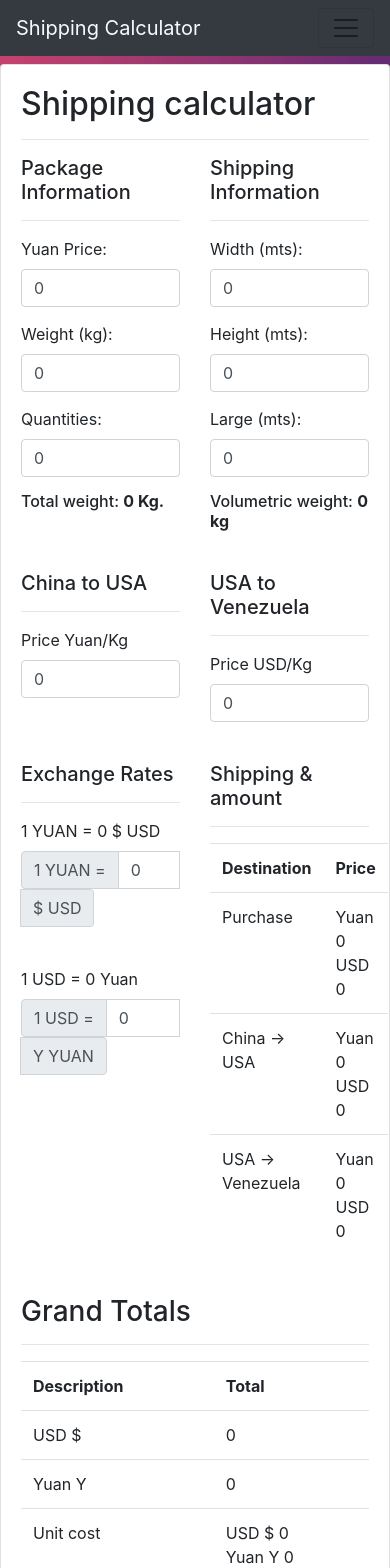
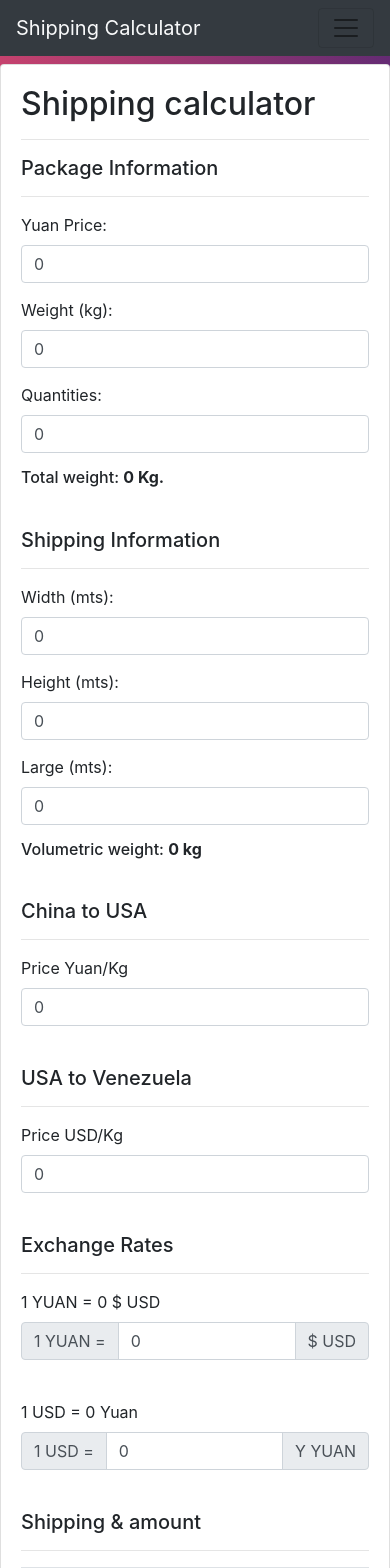
Before and after one commit to Helg18/angular-shipping-calculator, an Angular app: page / in a window 390 px wide. Shown: the top 1568 px of the page. Built offline with nearby package versions, Linux system fonts and the light colour scheme.

Commit message:
Agregando soporte para dispositivos moviles

```diff
--- a/src/app/app.component.html
+++ b/src/app/app.component.html
@@ -1,4 +1,4 @@
-<nav class="navbar navbar-expand-lg navbar-light bg-dark">
+ <nav class="navbar navbar-expand-lg navbar-light bg-dark">
   <a class="navbar-brand text-capitalize text-light" href="#">Shipping Calculator</a>
   <button class="navbar-toggler" type="button" data-toggle="collapse" data-target="#navbarSupportedContent" aria-controls="navbarSupportedContent" aria-expanded="false" aria-label="Toggle navigation">
     <span class="navbar-toggler-icon"></span>
@@ -11,7 +11,7 @@
         <h2>Shipping calculator</h2>
         <hr>
         <div class="row">
-          <div class="col-6 mb-4">
+          <div class="col-sm-12 col-md-6 col-lg-6 col-xl-6 mb-4">
             <h5>Package Information</h5>
             <hr>
             <div class="form-group">
@@ -24,7 +24,7 @@
               <h6>Total weight: <strong>{{ shipping.totalWeight }} Kg.</strong></h6>
             </div>
           </div>
-          <div class="col-6 mb-4">
+          <div class="col-sm-12 col-md-6 col-lg-6 col-xl-6 mb-4">
             <h5>Shipping Information</h5>
             <hr>
             <div class="form-group">
@@ -39,7 +39,7 @@
           </div>
         </div>
         <div class="row">
-          <div class="col-6 mb-4">
+          <div class="col-sm-12 col-md-6 col-lg-6 col-xl-6 mb-4">
             <h5>China to USA</h5>
             <hr>
             <div class="form-group">
@@ -47,7 +47,7 @@
               <input type="number" id="ctu_price" class="form-control" [(ngModel)]="shipping.ctuPrice" (change)="initialPoint()">
             </div>
           </div>
-          <div class="col-6 mb-4">
+          <div class="col-sm-12 col-md-6 col-lg-6 col-xl-6 mb-4">
             <h5>USA to Venezuela</h5>
             <hr>
             <div class="form-group">
@@ -57,7 +57,7 @@
           </div>
         </div>
         <div class="row">
-          <div class="col-6 mb-4">
+          <div class="col-sm-12 col-md-6 col-lg-6 col-xl-6 mb-4">
             <h5>Exchange Rates</h5>
             <hr>
             <label for="usd">1 YUAN = {{ shipping.yuanUsd }} $ USD</label>
@@ -82,7 +82,7 @@
               </div>
             </div>
           </div>
-          <div class="col-6 mb-4">
+          <div class="col-sm-12 col-md-6 col-lg-6 col-xl-6 mb-4">
             <h5>Shipping & amount</h5>
             <hr>
             <table class="table">
@@ -112,7 +112,7 @@
           </div>
         </div>
         <div class="row">
-          <div class="col-12">
+          <div class="col-sm-12 col-md-12 col-lg-12 col-xl-12 mb-4">
             <h3>Grand Totals</h3>
             <hr>
             <table class="table">
```
